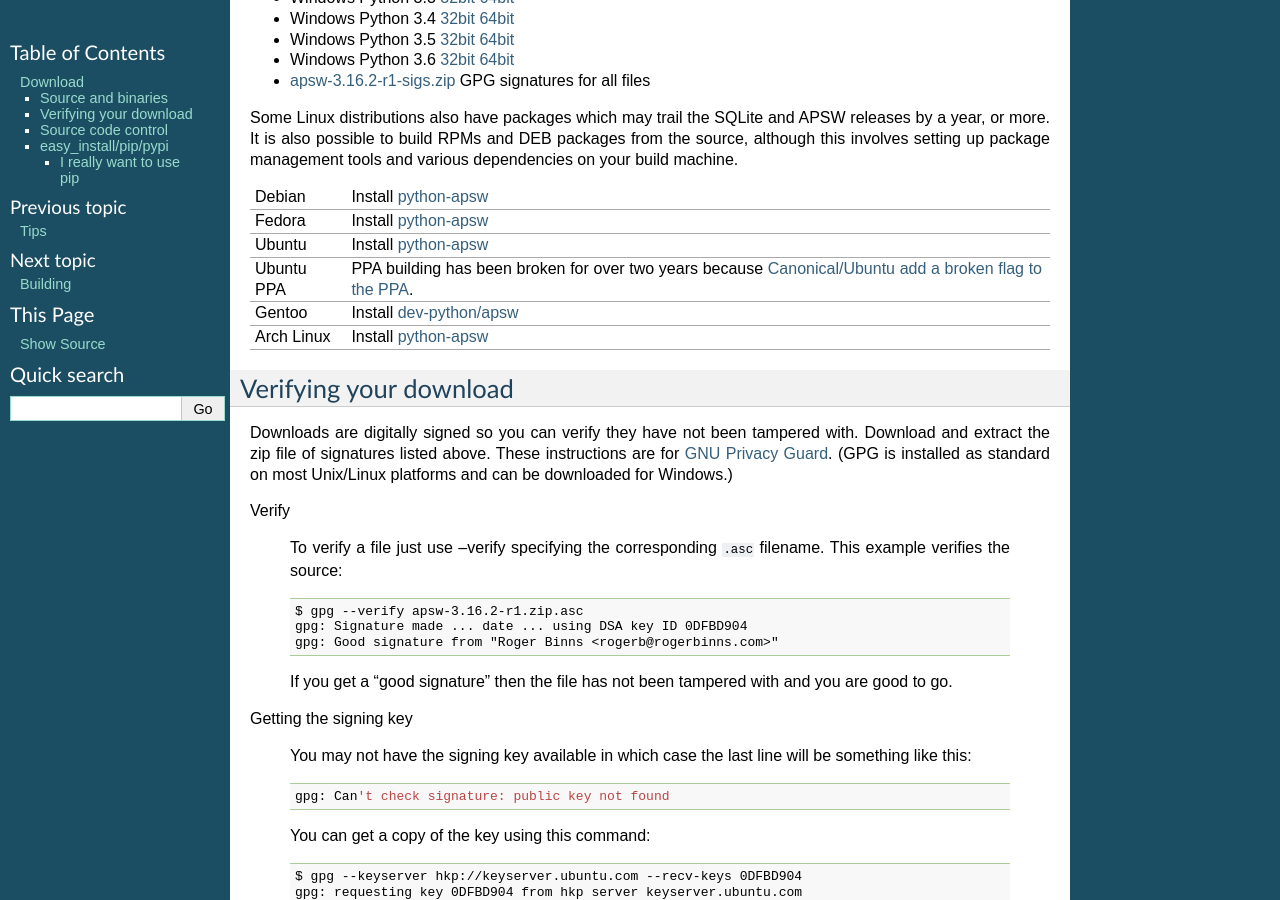
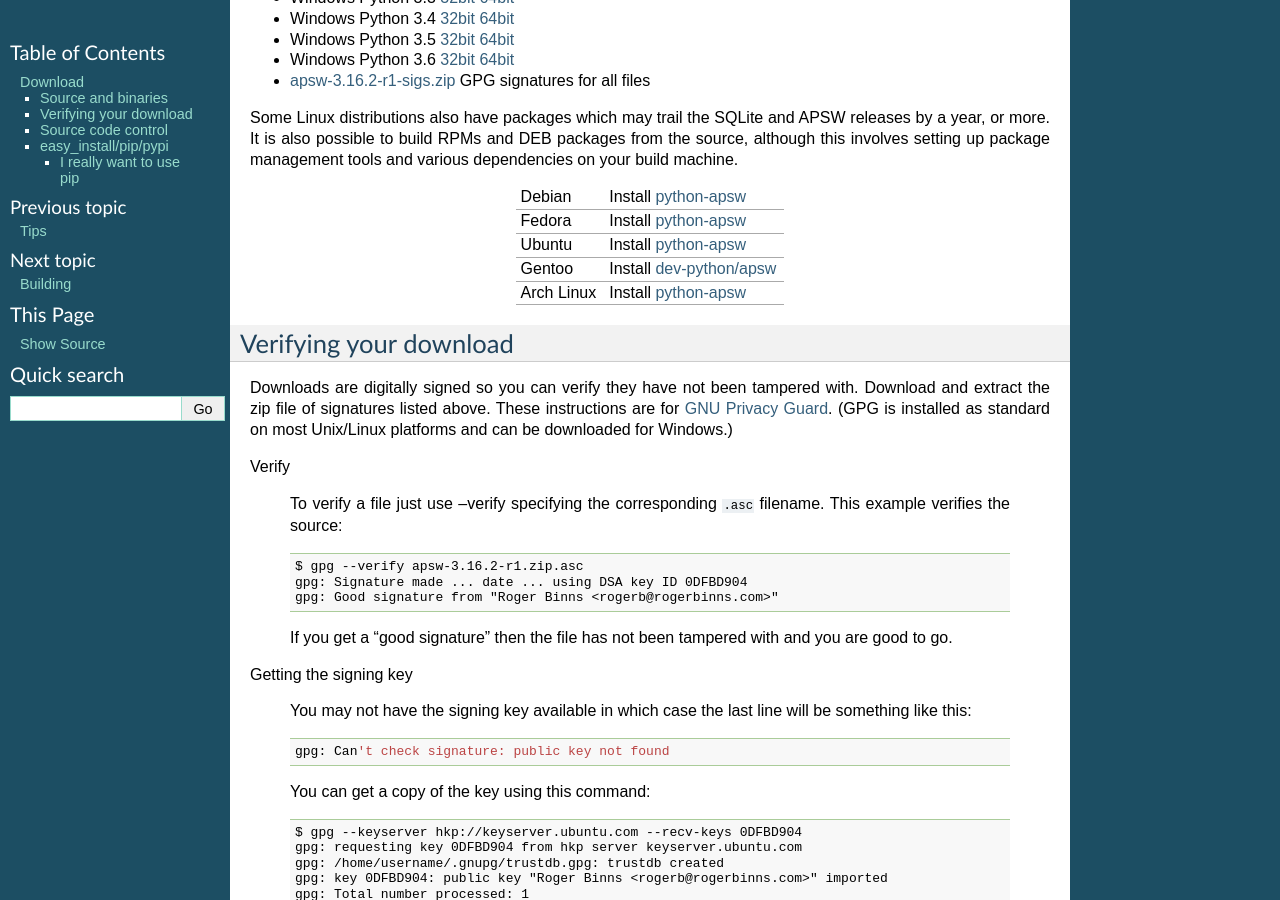
Before and after one commit to rogerbinns/apsw, a Sphinx documentation site: the page built from doc/download.rst, in a window 1280 px wide and 900 px high, scrolled down 537 px. Built offline with Sphinx 7.4.7, drawn with Linux system fonts in a browser that asks for light colours; pages that are not in the unit, such as notebooks, are missing from menus; the version number is read from the project's files by our own code.

Commit message:
Remove mention of ppa since we don't do that

```diff
--- a/doc/download.rst
+++ b/doc/download.rst
@@ -96,10 +96,6 @@ machine.
 +-------------------+----------------------------------------------------------------------------------+
 | Ubuntu            | Install `python-apsw <http://packages.ubuntu.com/search?keywords=python-apsw>`__ |
 +-------------------+----------------------------------------------------------------------------------+
-| Ubuntu PPA        | PPA building has been broken for over two years because                          |
-|                   | `Canonical/Ubuntu add a broken flag to the PPA                                   |
-|                   | <https://bugs.launchpad.net/ubuntu/+source/python2.7/+bug/1065302>`__.           |
-+-------------------+----------------------------------------------------------------------------------+
 | Gentoo            | Install `dev-python/apsw <http://packages.gentoo.org/package/dev-python/apsw>`_  |
 +-------------------+----------------------------------------------------------------------------------+
 | Arch Linux        | Install `python-apsw <https://www.archlinux.org/packages/?q=apsw>`__             |
```
